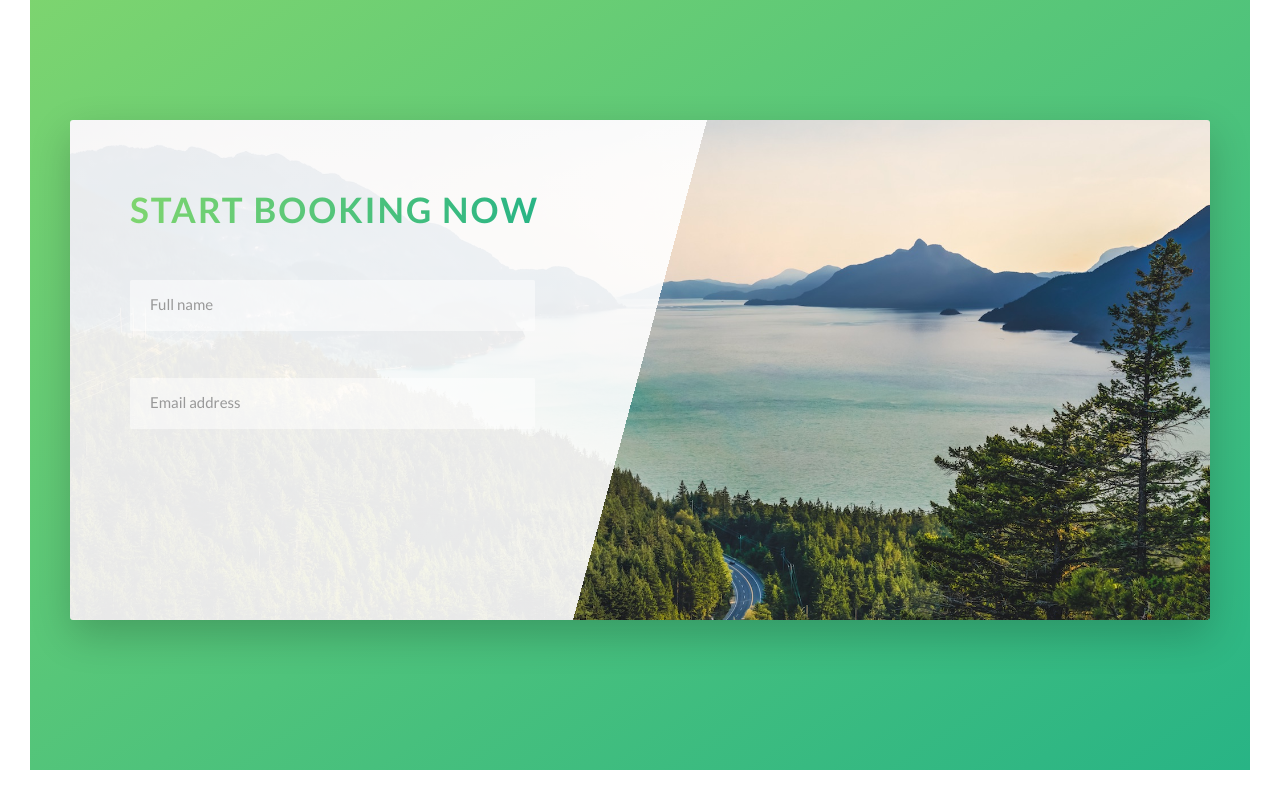
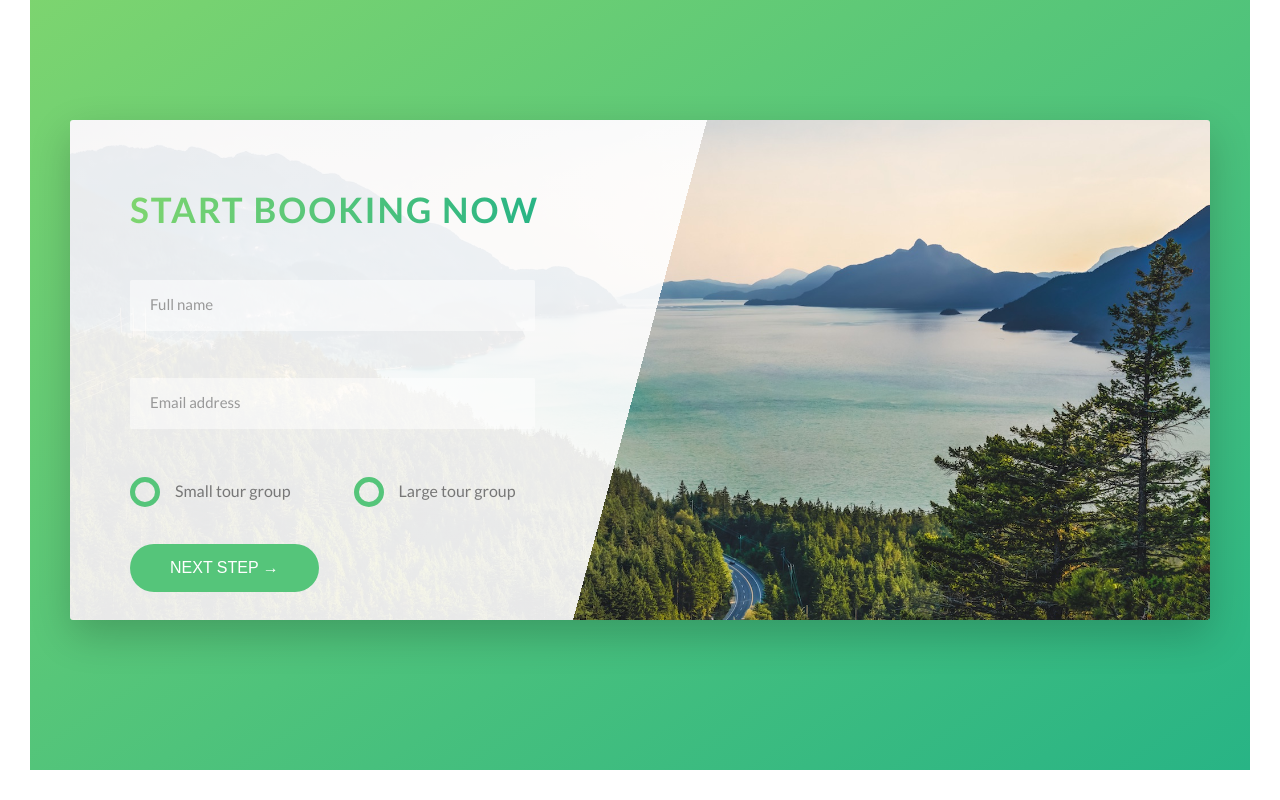
Before and after one commit to valerier2000/Natours, a website: page index.html in a window 1280 px wide. Shown: the part 4500-5300 px from the top of the page. Drawn offline with Linux system fonts and the light colour scheme.

Commit message:
Building the Booking Section - Part 3

```diff
--- a/index.html
+++ b/index.html
@@ -340,6 +340,38 @@
                   />
                   <label for="email" class="form__label">Email address</label>
                 </div>
+
+                <div class="form__group u-margin-bottom-medium">
+                  <div class="form__radio-group">
+                    <input
+                      type="radio"
+                      class="form__radio-input"
+                      id="small"
+                      name="size"
+                    />
+                    <label for="small" class="form__radio-label">
+                      <span class="form__radio-button"></span>
+                      Small tour group
+                    </label>
+                  </div>
+
+                  <div class="form__radio-group">
+                    <input
+                      type="radio"
+                      class="form__radio-input"
+                      id="large"
+                      name="size"
+                    />
+                    <label for="large" class="form__radio-label">
+                      <span class="form__radio-button"></span>
+                      Large tour group
+                    </label>
+                  </div>
+                </div>
+
+                <div class="form__group">
+                  <button class="btn btn--green">Next step &rarr;</button>
+                </div>
               </form>
             </div>
           </div>
--- a/sass/base/_utilities.scss
+++ b/sass/base/_utilities.scss
@@ -1,23 +1,23 @@
 .u-center-text {
-  text-align: center;
+  text-align: center !important;
 }
 
 .u-margin-bottom-big {
-  margin-bottom: 8rem;
+  margin-bottom: 8rem !important;
 }
 
 .u-margin-bottom-medium {
-  margin-bottom: 4rem;
+  margin-bottom: 4rem !important;
 }
 
 .u-margin-bottom-small {
-  margin-bottom: 1.5rem;
+  margin-bottom: 1.5rem !important;
 }
 
 .u-margin-top-big {
-  margin-top: 8rem;
+  margin-top: 8rem !important;
 }
 
 .u-margin-top-huge {
-  margin-top: 10rem;
+  margin-top: 10rem !important;
 }
--- a/sass/components/_button.scss
+++ b/sass/components/_button.scss
@@ -1,4 +1,5 @@
 .btn {
+  &,
   &:link,
   &:visited {
     text-transform: uppercase;
@@ -9,9 +10,14 @@
     transition: all 0.2s;
     position: relative;
     font-size: $default-font-size;
+
+    // Change for the <button> element
+    border: none;
+    cursor: pointer;
   }
 
-  &:hover {
+  &:hover,
+  &:active {
     transform: translateY(-3px);
     box-shadow: 0 1rem 2rem rgba($color-black, 0.2);
 
--- a/sass/components/_form.scss
+++ b/sass/components/_form.scss
@@ -14,6 +14,7 @@
     border-bottom: 3px solid transparent;
     width: 90%;
     display: block;
+    transition: all 0.3s;
 
     &:focus {
       outline: none;
@@ -44,4 +45,50 @@
     visibility: hidden;
     transform: translateY(-4rem);
   }
+
+  &__radio-group {
+    width: 49%;
+    display: inline-block;
+  }
+
+  &__radio-input {
+    display: none;
+  }
+
+  &__radio-label {
+    font-size: $default-font-size;
+    cursor: pointer;
+    position: relative;
+    padding-left: 4.5rem;
+  }
+
+  &__radio-button {
+    height: 3rem;
+    width: 3rem;
+    border: 5px solid $color-primary;
+    border-radius: 50%;
+    display: inline-block;
+    position: absolute;
+    left: 0;
+    top: -0.4rem;
+
+    &::after {
+      content: "";
+      display: block;
+      height: 1.3rem;
+      width: 1.3rem;
+      border-radius: 50%;
+      position: absolute;
+      top: 50%;
+      left: 50%;
+      transform: translate(-50%, -50%);
+      background-color: $color-primary;
+      opacity: 0;
+      transition: opacity 0.2s;
+    }
+  }
+
+  &__radio-input:checked ~ &__radio-label &__radio-button::after {
+    opacity: 1;
+  }
 }
```
Also changed, not shown: css/style.css, 1 other file.
